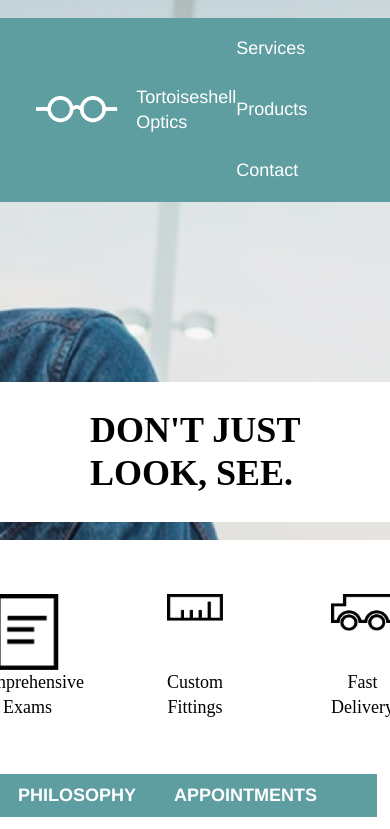
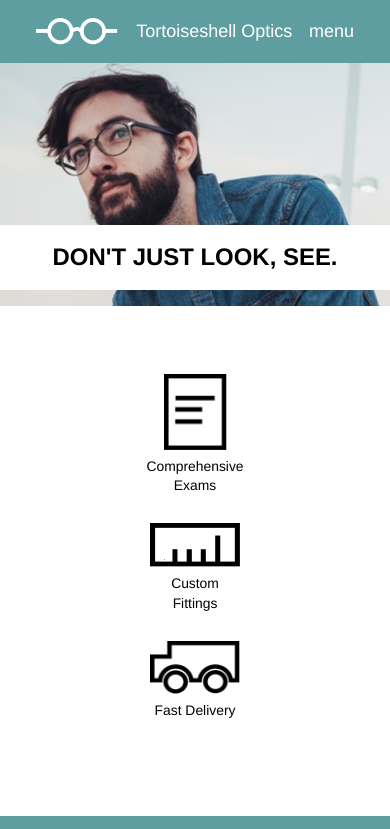
Before and after one commit to erezbaritsy/Tortoiseshell-Optics, a plain HTML site: page index.html in a window 390 px wide. Shown: the top 829 px of the page. Drawn offline with Linux system fonts and the light colour scheme.

Commit message:
final version responsive

```diff
--- a/index.html
+++ b/index.html
@@ -3,6 +3,7 @@
 <head>
   <meta charset="utf-8">
   <title>tortoiseshell</title>
+    <meta name="viewport" content="width=device-width, initial-scale=1 ">
   <link rel="stylesheet" href="./resources/css/reset.css" type="text/css">
   <link rel="stylesheet" href="./resources/css/style.css" type="text/css">
 </head>
@@ -14,10 +15,11 @@
           <img src="./resources/images/logo-white.png" alt="glasess logo">
           <span>Tortoiseshell Optics</span>
         </div>
-        <ul>
-          <li>Services</li>
-          <li>Products</li>
-          <li>Contact</li>
+        <ul >
+          <li class="remove">Services</li>
+          <li class="remove">Products</li>
+          <li class="remove">Contact</li>
+          <li class="show">menu</li>
         </ul>
       </div>
       <h1>DON'T JUST LOOK, SEE.</h1>
@@ -56,7 +58,7 @@
   <footer>
     <div class="container">
       <img src="./resources/images/logo-black.png" alt="">
-      <p>Copyright Tortoiseshell Optics</p>
+      <p class="removeFooter">Copyright Tortoiseshell Optics</p>
     </div>
   </footer>
 </body>
--- a/resources/css/style.css
+++ b/resources/css/style.css
@@ -5,6 +5,8 @@ html{
 
 body{
   line-height: 1.4;
+  font-family: Helvetica,sans-serif;
+
 }
 
 .container{
@@ -19,6 +21,7 @@ header{
   background-repeat: no-repeat;
   background-size:cover;
   background-position: center;
+  width: 100%;
 }
 
 .menu{
@@ -27,9 +30,10 @@ header{
   justify-content: space-between;
   align-items: center;
   color: white;
-  font-family: Helvetica,sans-serif;
+  width: 100%;
   position: relative;
   top:1rem;
+
 }
 
 ul li{
@@ -37,6 +41,11 @@ ul li{
   display: inline-block;
   margin: 1rem 2rem 1rem 0;
 }
+
+.show{
+  display: none;
+}
+
 
 .symbol{
   display: flex;
@@ -78,6 +87,7 @@ h1{
   width: 5rem;
   text-align: center;
   margin-left: 6rem;
+
 }
 
 .logoDescrip img{
@@ -93,7 +103,7 @@ h1{
 .content{
   display: flex;
   justify-content: center;
-  font-family: Helvetica;
+  align-items: flex-start;
   margin-bottom: 5rem;
 }
 
@@ -131,3 +141,94 @@ footer img{
   margin:0 1rem;
 
 }
+
+
+@media only screen and (max-width:1024px){
+
+  .container{
+    width: 100%;
+    max-width: 100%;
+  }
+
+  .menu{
+    position: static;
+  }
+
+  header{
+    height: 22rem;
+  }
+
+  h1{
+    padding: 0.75rem 4rem;
+    font-size: 1.33rem;
+    margin-top:8rem;
+    margin-right: 2rem;
+  }
+}
+
+@media only screen and (max-width:670px){
+
+  .remove{
+    display: none;
+  }
+  .show{
+    display: inline-block;
+  }
+}
+
+@media only screen and (max-width:605px){
+
+  header{
+    height: 17rem;
+    background-position: 20%;
+  }
+
+  h1{
+    width: 100%;
+    padding: 1rem 0;
+    margin-top: 9rem;
+    text-align: center;
+    margin-right: 0;
+  }
+  .logos{
+    flex-direction: column;
+    height: auto;
+    align-items: center;
+    margin: 3.77rem 0;
+  }
+  .logoDescrip{
+    margin:0 0 1.54rem 0;
+    font-size: 0.77rem;
+    font-family: Helvetica;
+  }
+  .logoDescrip p{
+    margin-top: 0.4rem;
+  }
+
+  .content{
+    flex-direction: column;
+    align-items: flex-start;
+  }
+
+  .info{
+    margin: 0;
+    width: 100%;
+  }
+
+  .info h3{
+    width: 100%;
+    text-align: center;
+  }
+
+  .content p{
+    margin: 1rem 0 4rem 0.5rem;
+  }
+
+  footer .container{
+    justify-content: center;
+  }
+
+  .removeFooter{
+    display: none;
+  }
+}
```
